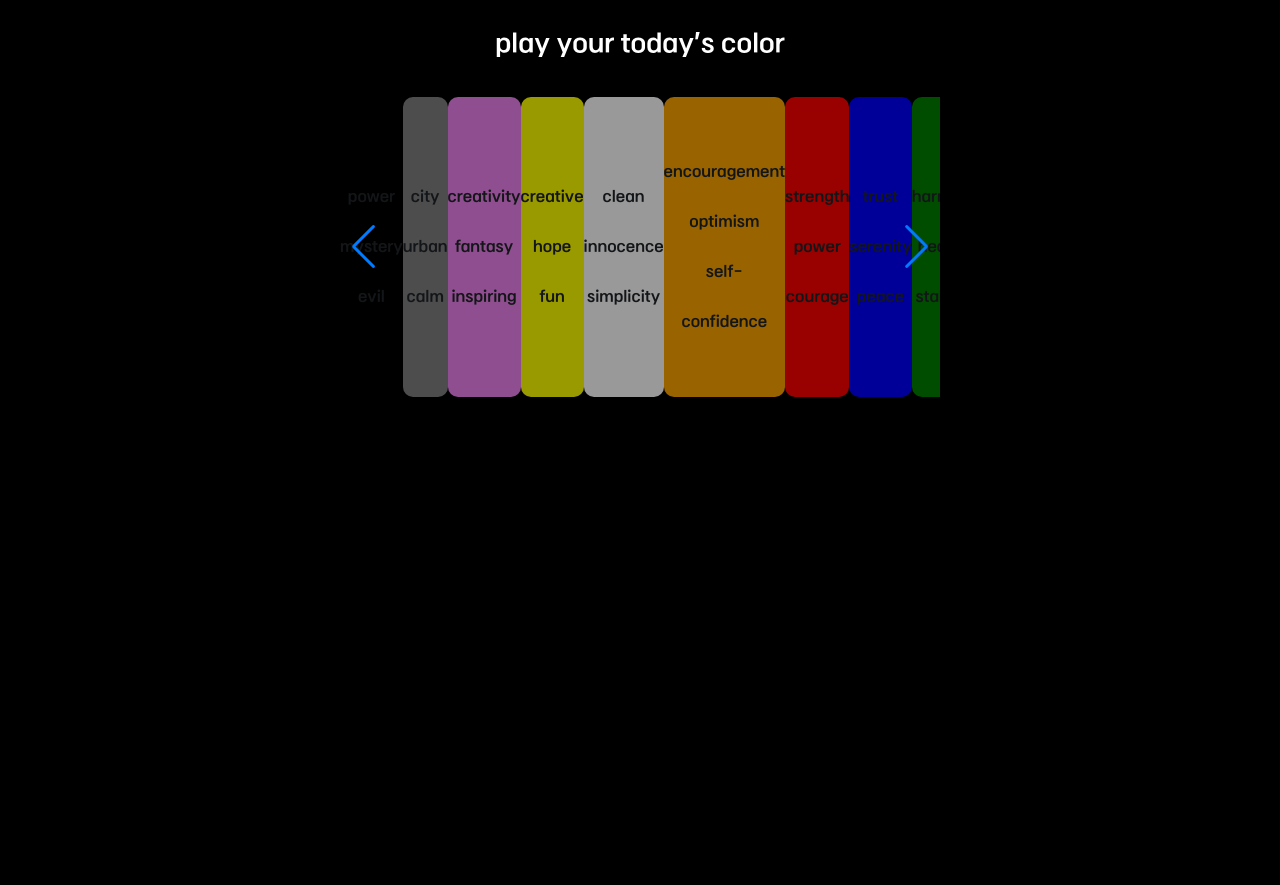
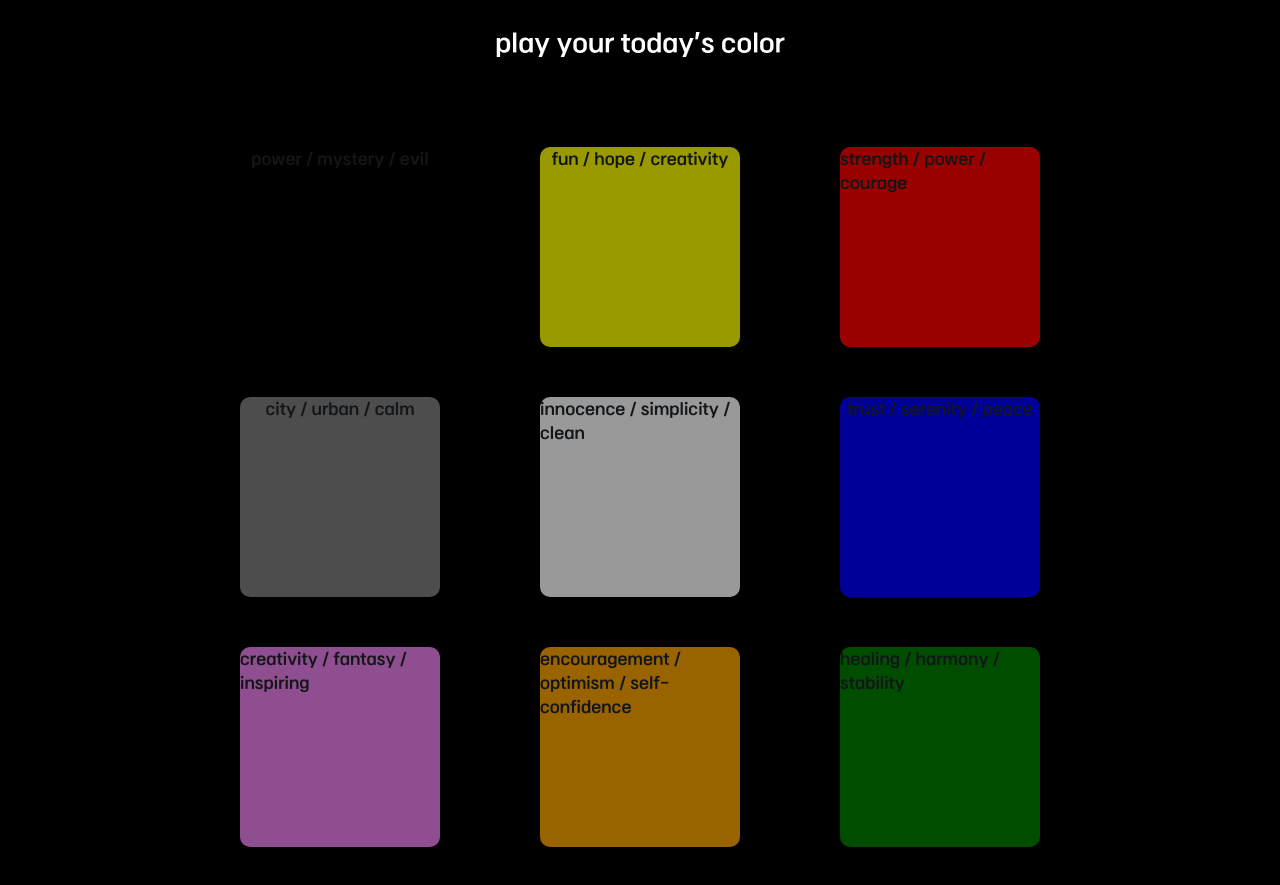
Before and after one commit to jinbokk/MUSICOR, a plain HTML site: page index.html in a window 1280 px wide. Shown: the part 1511-2396 px from the top of the page. Before the commit the page ends 1908 px from the top, so only its background shows below. Drawn offline with nearby package versions, Linux system fonts and the light colour scheme.

Commit message:
delete Swiper API &  colorPick section layout modified

```diff
--- a/index.html
+++ b/index.html
@@ -10,8 +10,6 @@
     integrity="sha384-1BmE4kWBq78iYhFldvKuhfTAU6auU8tT94WrHftjDbrCEXSU1oBoqyl2QvZ6jIW3" crossorigin="anonymous">
   <link rel="stylesheet" href="style.css">
   <script src="https://kit.fontawesome.com/b54758725f.js" crossorigin="anonymous"></script>
-  <link rel="stylesheet" href="https://unpkg.com/swiper@8/swiper-bundle.min.css" />
-  <script src="https://unpkg.com/swiper@8/swiper-bundle.min.js"></script>
 </head>
 
 <body>
@@ -46,78 +44,50 @@
       play your today's color
     </h1>
 
-    <div class="container">
-
-
-
-    </div>
-  </section>
-
-<!-- Slider main container -->
-<div class="swiper">
-  <!-- Additional required wrapper -->
-  <div class="swiper-wrapper">
-    <!-- Slides -->
+    <div class="colorPick_container">
+      <div>
         <div class="colorContainer black">
-      <div>power</div>
-      <div>mystery</div>
-      <div>evil</div>
+          <p>power / mystery / evil</p>
         </div>
 
         <div class="colorContainer gray">
-      <div>city</div>
-      <div>urban</div>
-      <div>calm</div>
+          <p>city / urban / calm</p>
         </div>
 
         <div class="colorContainer violet">
-      <div>creativity</div>
-      <div>fantasy</div>
-      <div>inspiring</div>
+          <p>creativity / fantasy / inspiring</p>
+        </div>
       </div>
 
+      <div>
         <div class="colorContainer yellow">
-      <div>creative</div>
-      <div>hope</div>
-      <div>fun</div>
+          <p>fun / hope / creativity</p>
         </div>
 
         <div class="colorContainer white">
-      <div>clean</div>
-      <div>innocence</div>
-      <div>simplicity</div>
+          <p>innocence / simplicity / clean</p>
         </div>
 
         <div class="colorContainer orange">
-      <div>encouragement</div>
-      <div>optimism</div>
-      <div>self-confidence</div>
+          <p>encouragement / optimism / self-confidence</p>
+        </div>
       </div>
 
+      <div>
         <div class="colorContainer red">
-      <div>strength</div>
-      <div>power</div>
-      <div>courage</div>
+          <p>strength / power / courage</p>
         </div>
 
         <div class="colorContainer blue">
-      <div>trust</div>
-      <div>serenity</div>
-      <div>peace</div>
+          <p>trust / serenity / peace</p>
         </div>
 
         <div class="colorContainer green">
-      <div>harmony</div>
-      <div>healing</div>
-      <div>stability</div>
+          <p>healing / harmony / stability</p>
         </div>
       </div>
-
-  <!-- If we need navigation buttons -->
-  <div class="swiper-button-prev"></div>
-  <div class="swiper-button-next"></div>
-
     </div>
+  </section>
 
   <i class="fa-solid fa-angles-down downArrow"></i>
 
--- a/style.css
+++ b/style.css
@@ -67,13 +67,6 @@ nav span {
   color: white;
   transform: scale(1.1);
   transition: 0.3s;
-}
-
-/* -------------swiper------------- */
-
-.swiper {
-  width: 600px;
-  height: 300px;
 }
 
 /* -------------subTitle_section------------- */
@@ -148,18 +141,24 @@ nav span {
   color: white;
 }
 
-.container {
+.colorPick_container {
   display: flex;
   justify-content: center;
 }
 
 .colorContainer {
-  width: 600px;
-  height: 300px;
+  width: 200px;
+  height: 200px;
+  margin: 50px;
   opacity: 0.6;
   display: flex;
-  flex-direction: column;
   justify-content: center;
+  transition: 0.2s;
+}
+
+.colorContainer:hover {
+  transform: scale(1.08);
+  transition: 0.2s;
 }
 
 .colorContainer div {
```
Lines whose indentation alone changed are shown as unchanged.
